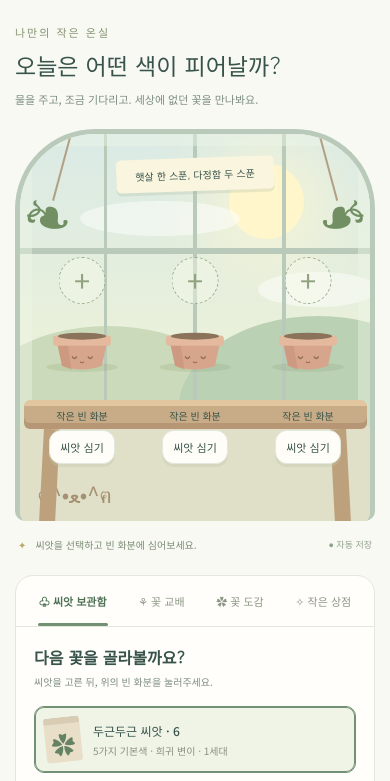
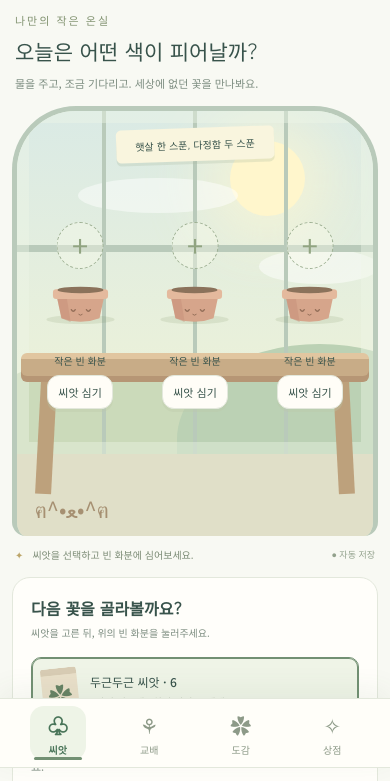
Before and after one commit to beaber4044/mongle-greenhouse, a plain HTML site: page dist/index.html in a window 390 px wide. Shown: the part 76-857 px from the top of the page. Drawn offline with Linux system fonts and the light colour scheme.

Commit message:
Make greenhouse a portrait web app

```diff
--- /dev/null
+++ b/dist/app.css
@@ -0,0 +1 @@
+.app-nav{display:none}@media(max-width:680px){body{background:#dfe7d8;padding-bottom:78px}header,main{max-width:480px;background:#f8f9f3}header{position:sticky;top:0;z-index:10;height:68px;padding:0 17px}.brand>span{font-size:34px}.brand{font-size:20px}.wallet{padding:8px 12px}.wallet small{display:none}main{padding:16px 12px;min-height:100vh}.heading{margin:4px 3px 15px}.heading h1{font-size:21px}.greenhouse{height:52vh;min-height:345px;max-height:430px;border-radius:64px 64px 14px 14px}.workbench>nav{display:none}.toolbar{padding:11px 3px 14px}.app-nav{position:fixed;display:flex;z-index:30;bottom:0;left:50%;transform:translateX(-50%);width:min(480px,100%);height:70px;padding:7px 12px calc(7px + env(safe-area-inset-bottom));background:#fffef9;border-top:1px solid var(--line);justify-content:space-around;box-shadow:0 -8px 28px #46634a12}.app-nav button{border:0;background:transparent;padding:3px 13px;color:#8d9a88;font-size:21px;min-width:56px}.app-nav small{display:block;font-size:10px;margin-top:2px}.app-nav button.active{color:#487458;background:#eef4e7;border-radius:14px}.app-nav button:hover{transform:none;background:#eef4e7}.pots{top:67px}.plant-view{height:170px}.plant-view svg{height:170px;width:105px}.bench{top:242px}.floor{height:104px}.hanging{display:none}.sign{top:17px}.glass{inset:0 0 82px}}
--- a/dist/index.html
+++ b/dist/index.html
@@ -1,7 +1,7 @@
-<!doctype html><html lang="ko"><head><meta charset="utf-8"><meta name="viewport" content="width=device-width,initial-scale=1"><title>몽글온실 · 작은 꽃의 커다란 발견</title><link rel="stylesheet" href="style.css"></head><body>
+<!doctype html><html lang="ko"><head><meta charset="utf-8"><meta name="viewport" content="width=device-width,initial-scale=1,viewport-fit=cover"><meta name="theme-color" content="#edf2df"><meta name="apple-mobile-web-app-capable" content="yes"><title>몽글온실 · 작은 꽃의 커다란 발견</title><link rel="stylesheet" href="style.css"><link rel="stylesheet" href="app.css"></head><body>
 <header><a class="brand" href="./"><span>✿</span><div>몽글온실<small>PETITE BLOOM</small></div></a><div class="wallet"><span>✧</span> <b id="coins">0</b> <small>골드</small></div><button class="round" id="help" aria-label="게임 방법">?</button></header>
 <main><div class="heading"><div><p class="eyebrow">나만의 작은 온실</p><h1>오늘은 어떤 색이 피어날까?</h1><p>물을 주고, 조금 기다리고. 세상에 없던 꽃을 만나봐요.</p></div><div class="weather">☀ <span>늘 포근한 오후<small>24° · 꽃이 좋아하는 날</small></span></div></div>
 <section class="greenhouse" aria-label="꽃을 키우는 온실"><div class="glass"><div class="sun"></div><div class="cloud c1"></div><div class="cloud c2"></div><div class="hill h1"></div><div class="hill h2"></div><div class="frames"></div></div><div class="hanging left">❧</div><div class="hanging right">❧</div><div class="sign">햇살 한 스푼, 다정함 두 스푼</div><div id="pots" class="pots"></div><div class="bench"></div><div class="floor"><span class="cat">ฅ^•ﻌ•^ฅ</span><span class="floor-note">천천히 자라도 괜찮아.</span><span class="can">♧</span></div></section>
 <div class="toolbar"><span class="tip" id="tip">씨앗을 선택하고 빈 화분에 심어보세요.</span><span class="save" id="save">● 자동 저장</span></div>
 <section class="workbench"><nav aria-label="온실 도구"><button data-tab="seeds" class="active">♧ 씨앗 보관함 <span id="seedCount"></span></button><button data-tab="breed">⚘ 꽃 교배</button><button data-tab="collection">✿ 꽃 도감</button><button data-tab="shop">✧ 작은 상점</button></nav><div id="panel"></div></section><footer>작은 씨앗에서 시작되는, 무한한 색의 이야기. <span>몽글온실 · 첫 번째 정원</span></footer></main>
-<div id="toast" role="status" aria-live="polite"></div><dialog id="modal"><button class="close" aria-label="닫기">×</button><div id="modalContent"></div></dialog><script src="game.js"></script></body></html>
+<nav class="app-nav" aria-label="앱 메뉴"><button data-tab="seeds" class="active">♧<small>씨앗</small></button><button data-tab="breed">⚘<small>교배</small></button><button data-tab="collection">✿<small>도감</small></button><button data-tab="shop">✧<small>상점</small></button></nav><div id="toast" role="status" aria-live="polite"></div><dialog id="modal"><button class="close" aria-label="닫기">×</button><div id="modalContent"></div></dialog><script src="game.js"></script></body></html>
```
